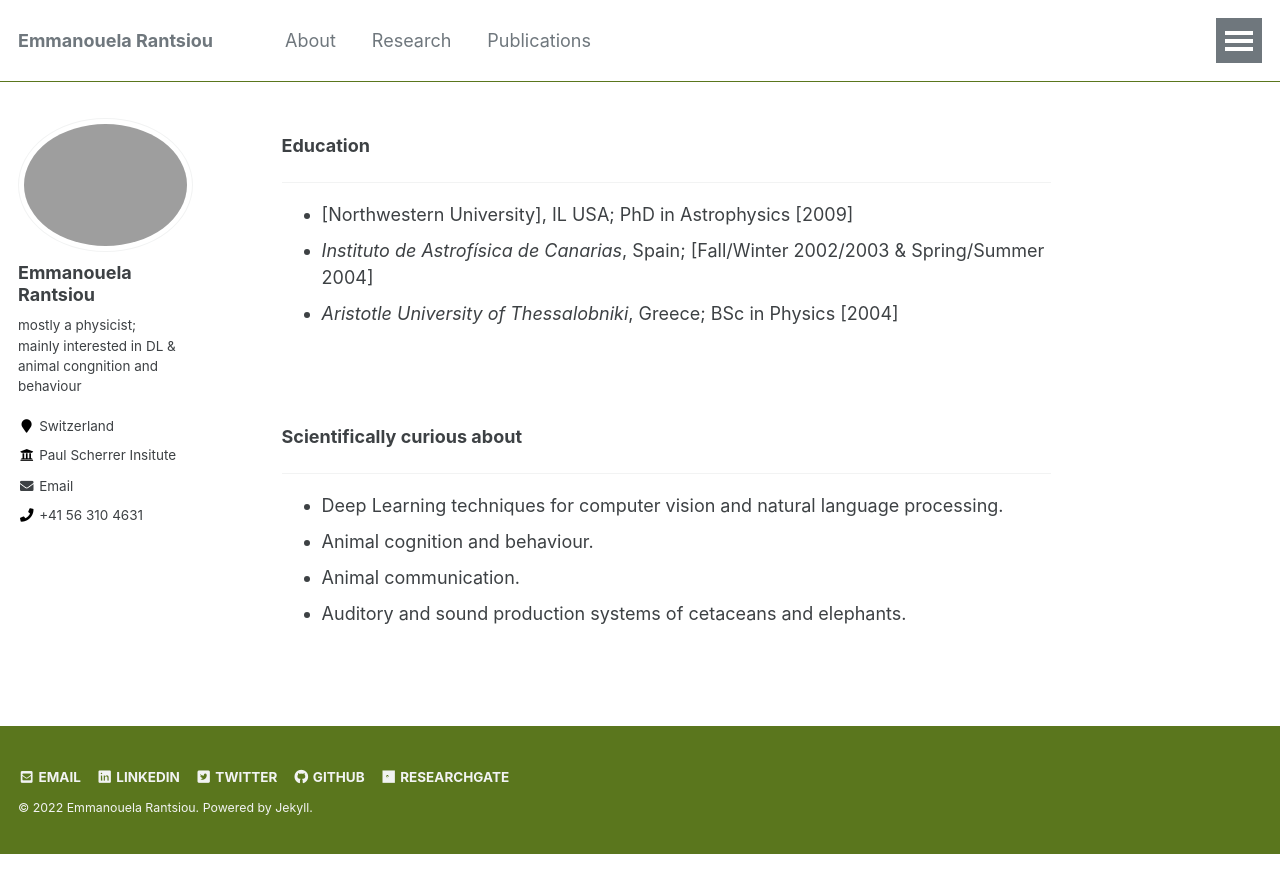
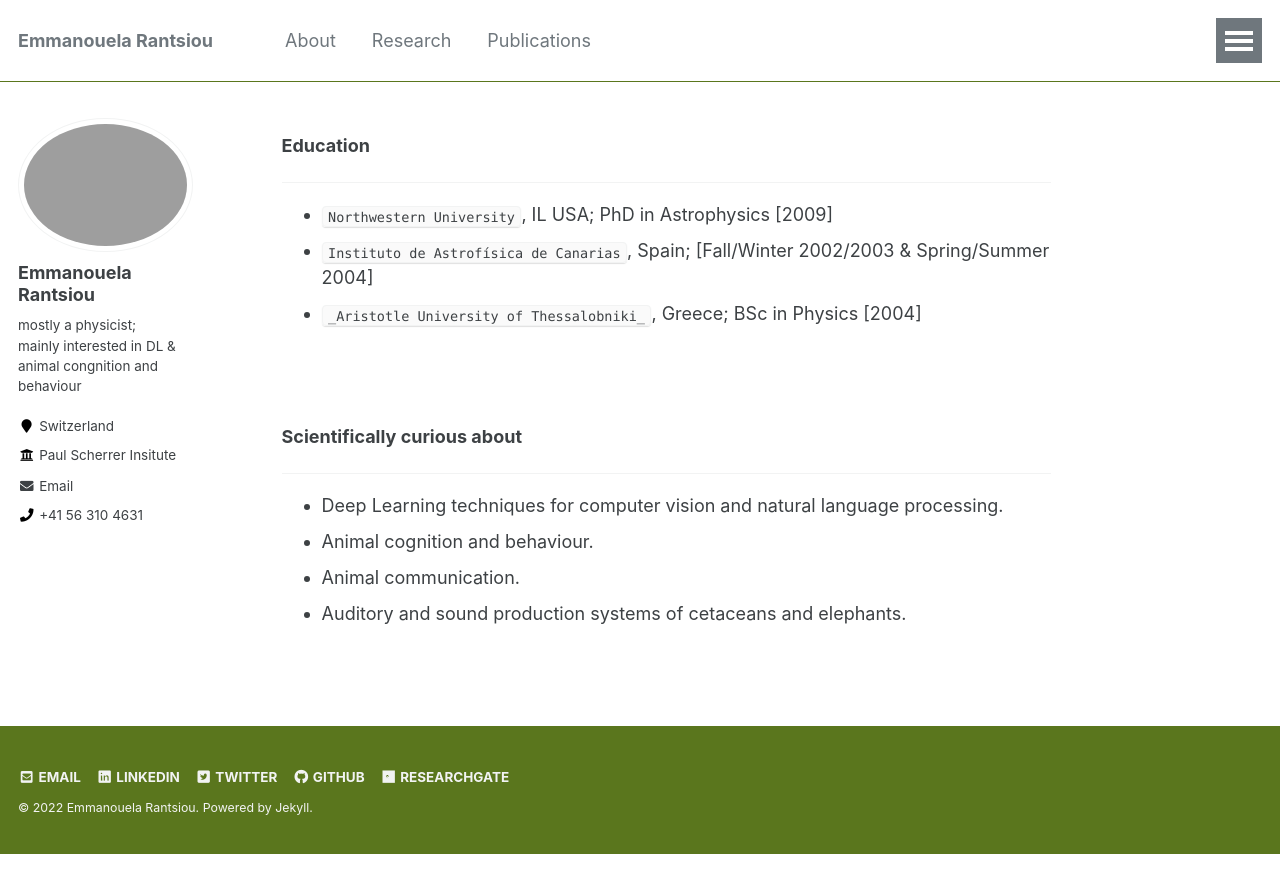
Before and after one commit to emmarant/emmarant.github.io, a Jekyll site: the page built from _pages/about.md, in a window 1280 px wide. Shown: the top 893 px of the page. Built offline with Jekyll 4.4.1, drawn with Linux system fonts in a browser that asks for light colours.

```diff
--- a/_pages/about.md
+++ b/_pages/about.md
@@ -11,9 +11,9 @@ author_profile: true
 
 -----
 
-- [Northwestern University], IL USA; PhD in Astrophysics [2009]
-- _Instituto de Astrofísica de Canarias_, Spain; [Fall/Winter 2002/2003 & Spring/Summer 2004]
-- _Aristotle University of Thessalobniki_, Greece; BSc in Physics [2004]
+- `Northwestern University`, IL USA; PhD in Astrophysics [2009]
+- `Instituto de Astrofísica de Canarias`, Spain; [Fall/Winter 2002/2003 & Spring/Summer 2004]
+- `_Aristotle University of Thessalobniki_`, Greece; BSc in Physics [2004]
 
 
 <br><br>
```
